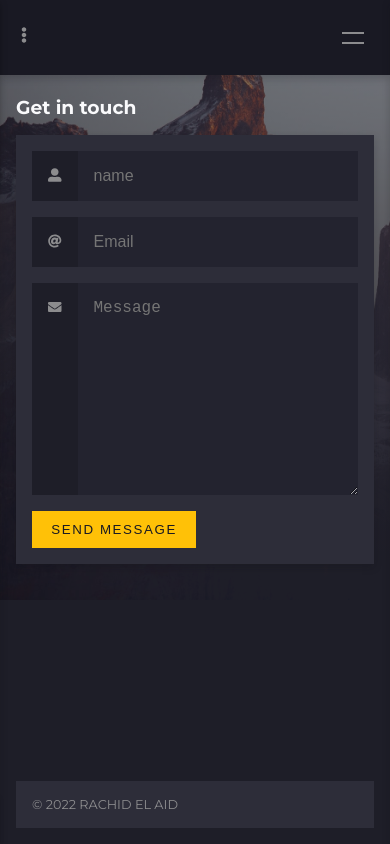
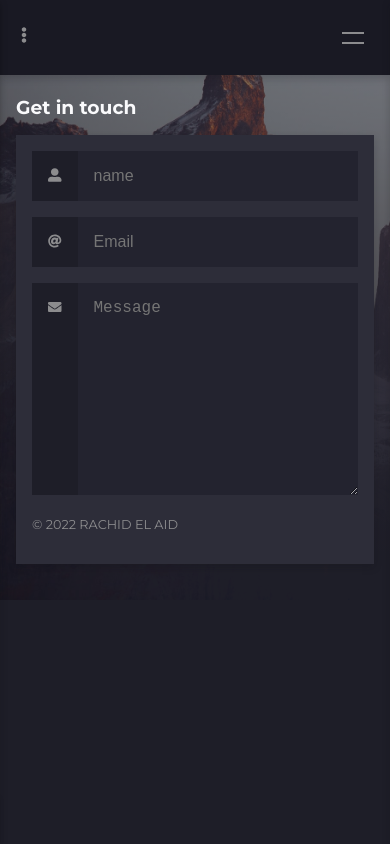
Before and after one commit to rachidelaid/nextjs-portfolio, a Next.js app: page /contact in a window 390 px wide. Shown: the top 844 px of the page. Built offline with nearby package versions, Linux system fonts and the light colour scheme.

Commit message:
fix footer in the blog and contact page

```diff
--- a/components/Footer.jsx
+++ b/components/Footer.jsx
@@ -17,7 +17,7 @@ const footerMotions = {
   },
 };
 
-const Footer = () => {
+const Footer = ({ position = 'fixed' }) => {
   const [className, setClassName] = useState(styles.footer);
   const footerElement = useRef();
 
@@ -30,7 +30,11 @@ const Footer = () => {
     const windowBottom = window.pageYOffset + windowHeight;
 
     if (footerBottom < windowBottom) {
-      setClassName(`${styles.footer} ${styles.footer_fixed}`);
+      setClassName(
+        `${styles.footer} ${
+          position === 'fixed' ? styles.footer_fixed : styles.footer_absolute
+        }`,
+      );
     } else {
       setClassName(styles.footer);
     }
--- a/pages/_app.jsx
+++ b/pages/_app.jsx
@@ -3,6 +3,7 @@ import '../styles/globals.css';
 
 import SideBar from '../components/SideBar';
 import MenuBar from '../components/MenuBar';
+import Footer from '../components/Footer';
 
 function MyApp({ Component, pageProps }) {
   const [open, setOpen] = useState(false);
--- a/pages/blog.jsx
+++ b/pages/blog.jsx
@@ -16,7 +16,7 @@ const blog = () => {
           <ProjectCard key={blog.id} project={blog} blog={true} />
         ))}
       </div>
-      <Footer />
+      <Footer position="relative" />
     </div>
   );
 };
--- a/pages/contact.jsx
+++ b/pages/contact.jsx
@@ -65,7 +65,6 @@ const Contact = () => {
         <Notification message={notification.message} type={notification.type} />
       )}
       <h3>Get in touch</h3>
-      <AnimatePresence>
       <motion.form
         onSubmit={handleSubmit}
         className={styles.card}
@@ -116,8 +115,7 @@ const Contact = () => {
           Send Message
         </motion.button>
       </motion.form>
-      </AnimatePresence>
-      <Footer />
+      <Footer position="absolute" />
     </div>
   );
 };
--- a/styles/Footer.module.css
+++ b/styles/Footer.module.css
@@ -7,8 +7,8 @@
   margin: 2rem 0;
 }
 
-.footer_fixed {
-  position: fixed;
+.footer_fixed,
+.footer_absolute {
   left: 0;
   bottom: 0;
   z-index: 9;
@@ -16,8 +16,17 @@
   margin: 2rem;
 }
 
+.footer_fixed {
+  position: fixed;
+}
+
+.footer_absolute {
+  position: absolute;
+}
+
 @media (max-width: 600px) {
-  .footer_fixed {
+  .footer_fixed,
+  .footer_absolute {
     margin: 1rem;
     width: calc(100% - 2rem);
   }
```
Lines whose indentation alone changed are shown as unchanged.
